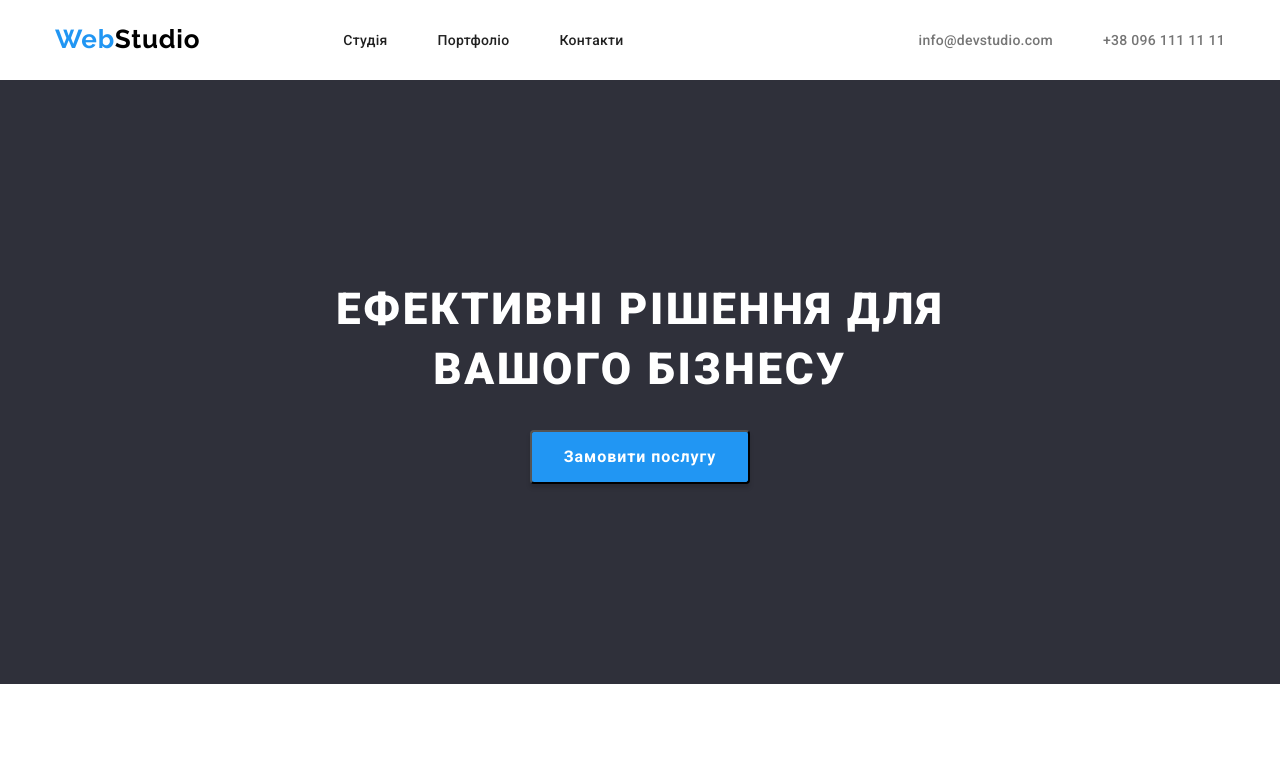
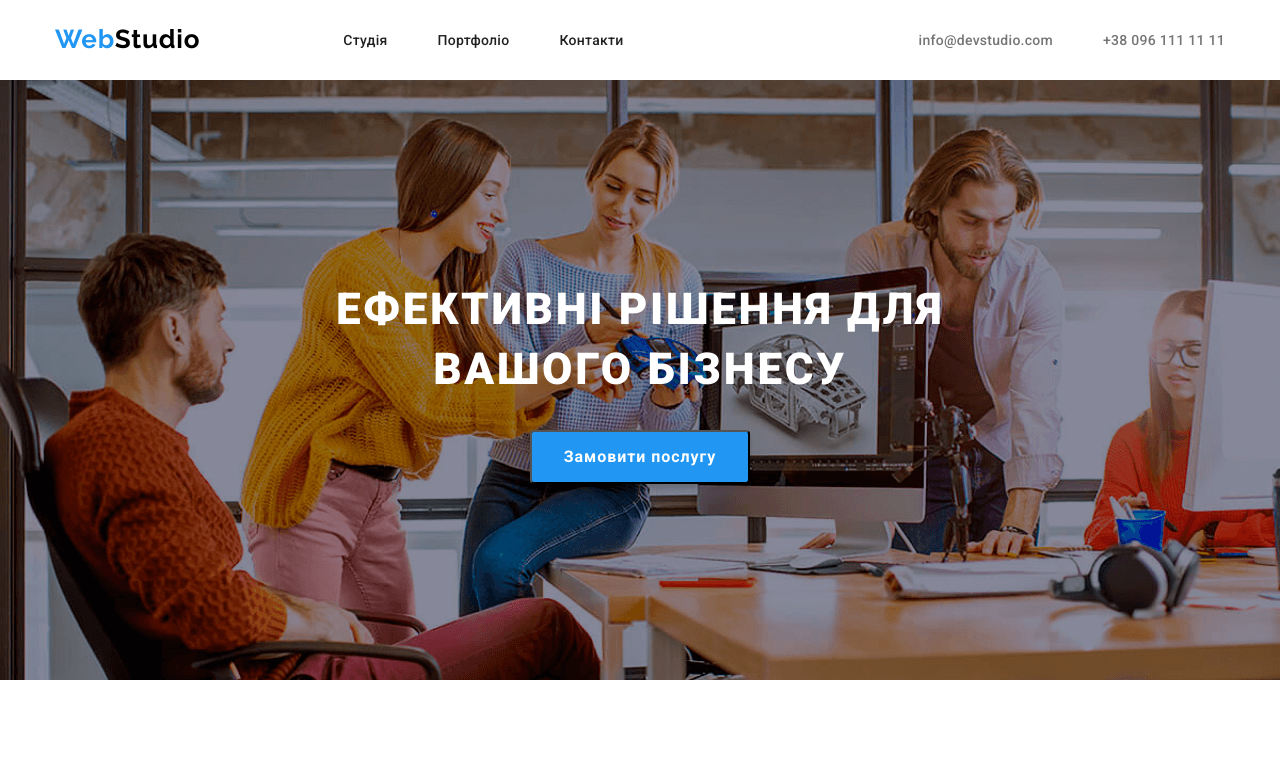
Before and after one commit to Oksana07/WebStudia, a plain HTML site: page index.html in a window 1280 px wide. Shown: the top 771 px of the page. Drawn offline with nearby package versions, Linux system fonts and the light colour scheme.

Commit message:
фонове зображення

```diff
--- a/css/style.css
+++ b/css/style.css
@@ -155,9 +155,13 @@ color: #757575;
 /* Герой */
 .hero{
     background-color:#2F303A;
-
     padding-top: 200px;
     padding-bottom: 200px;
+    max-width: 1600px;
+    margin-left: auto;
+    margin-right: auto;
+    background-image: url(../images/hero.png);
+    height: 600px;
 }
 
 .hero-title{
```
Also changed, not shown: images/hero.png (added).
